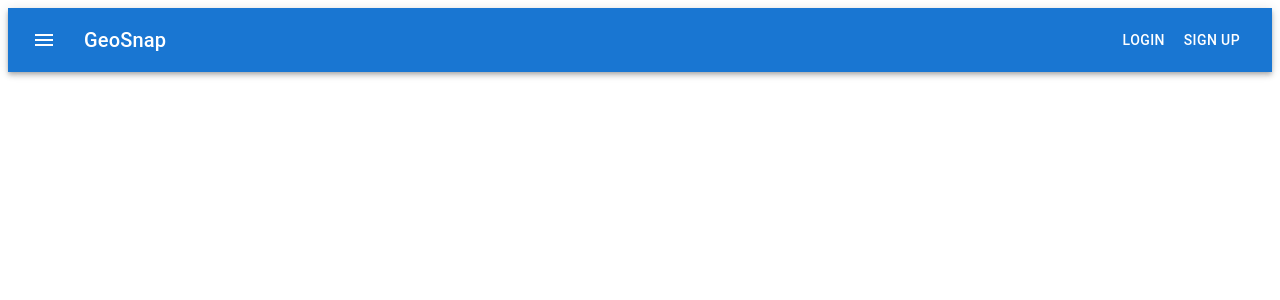
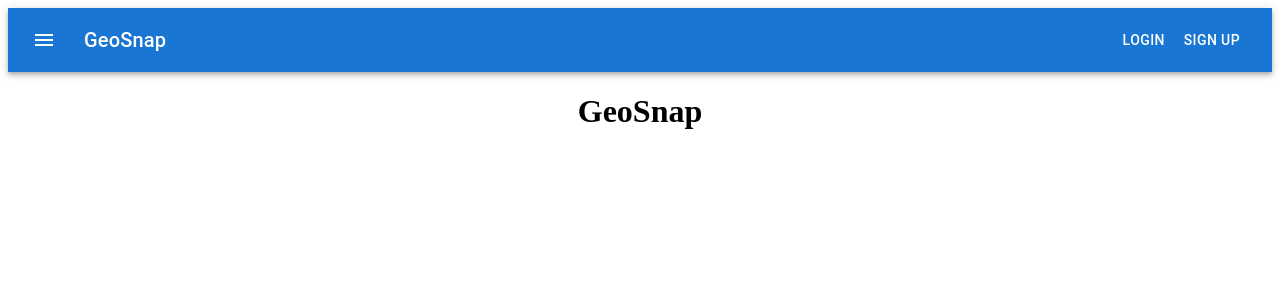
Before and after one commit to Eyang0612/GeoSnap, a React (Vite) app in the folder client/: page / in a window 1280 px wide. Shown: the top 300 px of the page. Built offline with nearby package versions, Linux system fonts and the light colour scheme.

Commit message:
added HomePage Dir

```diff
--- a/client/src/App.jsx
+++ b/client/src/App.jsx
@@ -1,7 +1,7 @@
 import { useState } from 'react'
 import { BrowserRouter, Routes, Route} from 'react-router-dom'
 import './App.css'
-import Home from './Home'
+import Home from './HomePage/Home'
 
 function App() {
 
--- a/client/src/Home.jsx
+++ b/client/src/HomePage/Home.jsx
@@ -1,9 +1,10 @@
 import Header from "./Header";
-
+import HomeBody from "./HomeBody"
 export default function Home(){
     return(
         <>
         <Header/>
+        <HomeBody/>
         </>
     )
 }
--- /dev/null
+++ b/client/src/HomePage/HomeBody.css
@@ -0,0 +1,9 @@
+.HomeBody{
+    display:flex;
+    flex-direction: column;
+    align-items: center;
+    justify-content: center;
+    text-align:center;
+    width:100%;
+    height: 100%
+}
--- /dev/null
+++ b/client/src/HomePage/HomeBody.jsx
@@ -0,0 +1,11 @@
+import './HomeBody.css'
+export default function HomeBody(){
+    return (
+
+    <div className="HomeBody">
+        <h1>GeoSnap</h1>
+
+    </div>
+
+    );
+}
--- a/client/src/index.css
+++ b/client/src/index.css
@@ -1,3 +1,6 @@
+body{
+  height: 100%;
+}
 /*:root {
   font-family: Inter, system-ui, Avenir, Helvetica, Arial, sans-serif;
   line-height: 1.5;
```
Also changed, not shown: client/src/HomePage/Header.jsx (renamed from client/src/Header.jsx).
